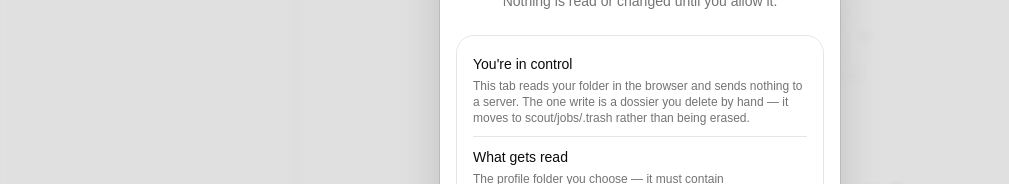
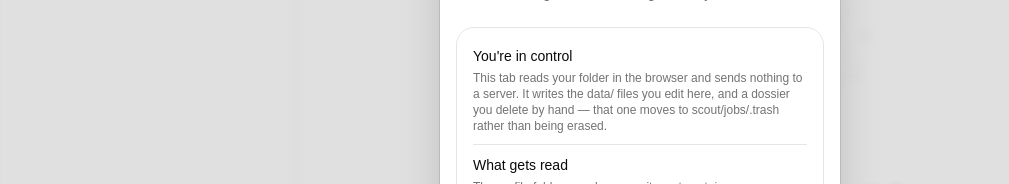
Before and after one commit to rafaeelricco/job-kit, a React (Vite) app in the folder app/: page /dossiers in a window 1280 px wide. Shown: the part 265-449 px from the top of the page, without its empty margins (0-1009 px from the left). Built offline with nearby package versions, Linux system fonts and the light colour scheme.

Commit message:
Disclose profile writes in the consent copy
- Say that the app writes the `data/` files edited in Settings and Resumes, not only the dossier trash move.
- The note claimed a single write, which stopped being true once the profile surfaces could rewrite six files in place.

```diff
--- a/app/src/module/access/consent-dialog.tsx
+++ b/app/src/module/access/consent-dialog.tsx
@@ -22,7 +22,7 @@ type ConsentDialogProps = {
 const NOTES = [
   {
     lead: "You're in control",
-    body: "This tab reads your folder in the browser and sends nothing to a server. The one write is a dossier you delete by hand — it moves to scout/jobs/.trash rather than being erased.",
+    body: "This tab reads your folder in the browser and sends nothing to a server. It writes the data/ files you edit here, and a dossier you delete by hand — that one moves to scout/jobs/.trash rather than being erased.",
   },
   {
     lead: "What gets read",
```
